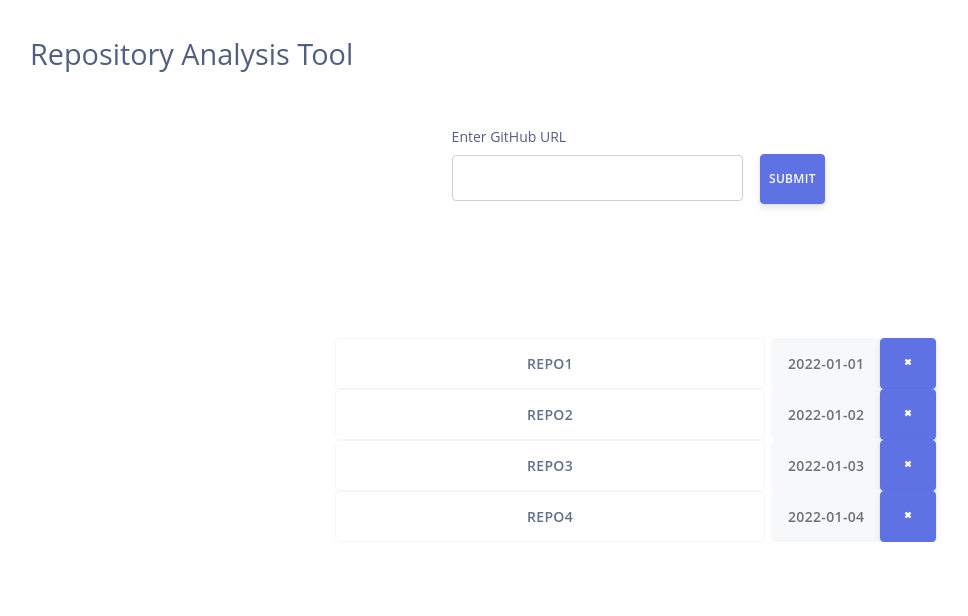
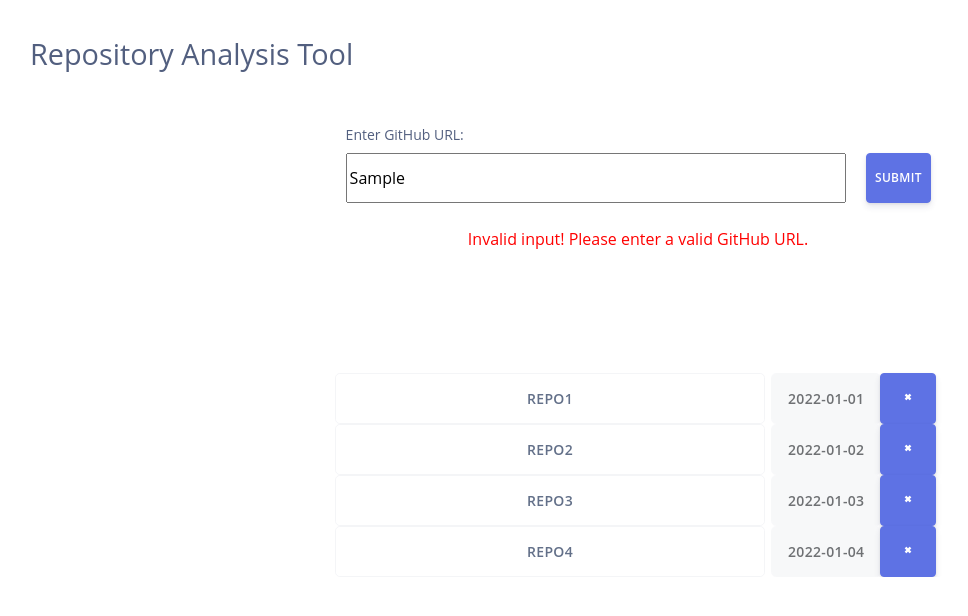
Before and after one commit to EduardoCalvoUribe/GitHubRepositoryAnalysisTool, a Vue app in the folder frontend/: page / in a window 1280 px wide. Both pictures are taken after typing "Sample" into the empty fields and a click on the button "SUBMIT". Shown: the top 616 px of the page, without its empty margins (2-970 px from the left). Built offline with nearby package versions, Linux system fonts and the light colour scheme.

Commit message:
the input from the user into the textfield is now properly stored in a variable and a function that checks the validity of the input has been added. when the users entry is inavlid a message is displayed on the page.

```diff
--- a/frontend/src/App.vue
+++ b/frontend/src/App.vue
@@ -69,15 +69,29 @@ export default {
     return {
       githubURL: '',
       tableContent: '',
-      githubResponse: ''
+      githubResponse: '',
+      invalidInput: false
     }
   },
   methods: {
-    async handleGithubURLSubmit() {
+
+    async checkInput(str) {
+      const regex = /^(?:https?:\/\/)?(?:www\.)?github\.com\/[a-zA-Z0-9-]+\/[a-zA-Z0-9-]+(?:\.git)?\/?$/;
+      return regex.test(str);
+    },
+
+    async handleGithubURLSubmit(inputUrl) {
       //var githubURL = document.getElementById('githubURL').value;
-      console.log('handleGithubURLSubmit called')
-      console.log(this.githubURL)
-      const data = {'url': this.githubURL};
+      this.invalidInput = false;
+      if (!(await this.checkInput(inputUrl))) {
+        console.log('Not a github repository and githubURL value is: ', inputUrl)
+        this.invalidInput = true;
+        return;
+      }
+
+      console.log('handleGithubURLSubmit called and url given as valid', inputUrl)
+
+      const data = {'url': inputUrl};
 
       const postOptions = {
           method: 'POST',
@@ -90,7 +104,7 @@ export default {
       try {
           // https://github.com/IntersectMBO/plutus
           // TODO: Instead of cocatenating, extract from POST options (postOptions.body?). Also modify urls.py for this
-          const response = await fetchData('http://127.0.0.1:8000/github/github-pulls/'.concat(githubURL), postOptions);
+          const response = await fetchData('http://127.0.0.1:8000/github/github-pulls/'.concat(inputUrl), postOptions);
           // const response = await fetch(url, postOptions);
           // const json = await response.json();
           this.githubResponse = '<p><h5>Data from Backend:</h5><br>' + JSON.stringify(response) + '</p>';
@@ -113,11 +127,26 @@ export default {
 
   <main>
     <div style="margin-top: 4%; display: flex; justify-content: center;">
-      <div style="display: flex;">
-        <BaseInput style="width: 140%; margin: 0 auto;" label="Enter GitHub URL" v-model="githubURL"></BaseInput>
-        <BaseButton type="primary" size="sm" style="height: 50px; margin-left: 100px; margin-top: 8%;" @click="handleGithubURLSubmit">Submit</BaseButton>
+      <div style="display: flex; flex-direction: column; align-items: flex-start;">
+        <label style="display: inline-block; width: 250px;" for="urlTextfield" >Enter GitHub URL:</label>
+        <div style="display: flex; align-items: center;">
+          <input id="urlTextfield" v-model="inputUrl" style="width: 500px; height: 50px;"></input>
+          <BaseButton type="primary" size="sm" style="height: 50px; margin-left: 20px;" @click="handleGithubURLSubmit(inputUrl)" >Submit</BaseButton>
+        </div>
       </div>
     </div>
+
+    <!-- <div style="margin-top: 4%; display: flex; justify-content: center;">
+      <div style="display: flex; flex-direction: column; align-items: flex-start;">
+        <label for="urlTextfield" style="display: inline-block; width: 250px;">Enter GitHub URL:</label>
+        <div style="display: flex; align-items: center;">
+          <input id="urlTextfield" v-model="inputUrl" style="width: 500px; height: 50px;"></input>
+          <BaseButton type="primary" size="sm" style="height: 50px; margin-left: 20px;">Submit</BaseButton>
+        </div>
+      </div>
+    </div> -->
+
+    <div v-if="invalidInput" style="color: red; margin-top: 2%; display: flex; justify-content: center;">Invalid input! Please enter a valid GitHub URL.</div>
 
     <!-- id="github_request" -->
     <div style="margin-top: 10%;" v-html="githubResponse" ></div>
```
